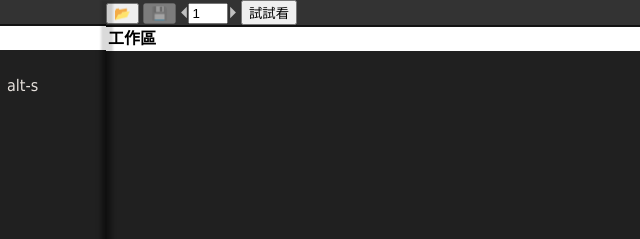
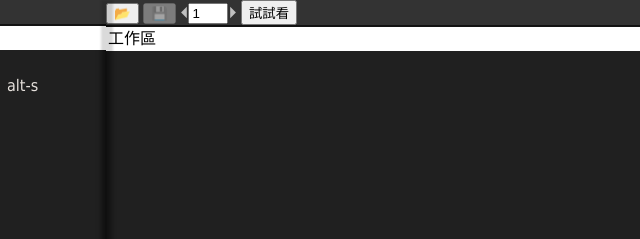
Before and after one commit to accelon/accelon.github.io, a plain HTML site: page aligner/index.html in a window 1280 px wide. Shown: the top 239 px of the page, 470-1110 px from the left. Drawn offline with Linux system fonts and the light colour scheme.

Commit message:
un bold active line

```diff
--- a/aligner/codemirror.css
+++ b/aligner/codemirror.css
@@ -142,7 +142,7 @@ div.CodeMirror span.CodeMirror-matchingbracket {color: #0b0;}
 div.CodeMirror span.CodeMirror-nonmatchingbracket {color: #a22;}
 .CodeMirror-matchingtag { background: rgba(255, 150, 0, .3); }
 .CodeMirror-activeline-background {background: white;}
-.CodeMirror-activeline { color:black;background: white;font-weight: bolder;}
+.CodeMirror-activeline { color:black;background: white;}
 /* STOP */
 
 /* The rest of this file contains styles related to the mechanics of
```
